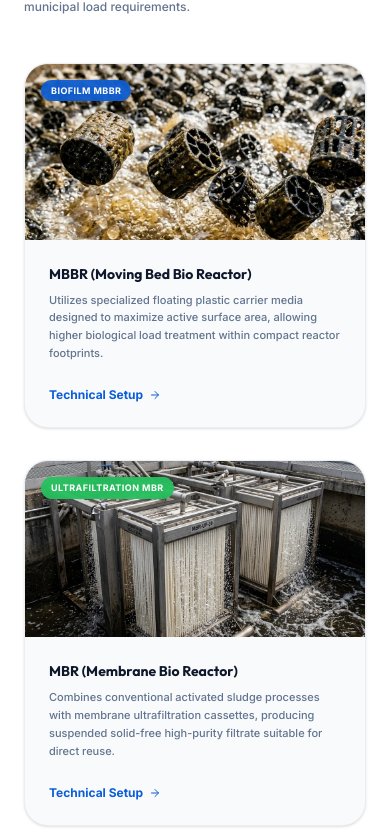
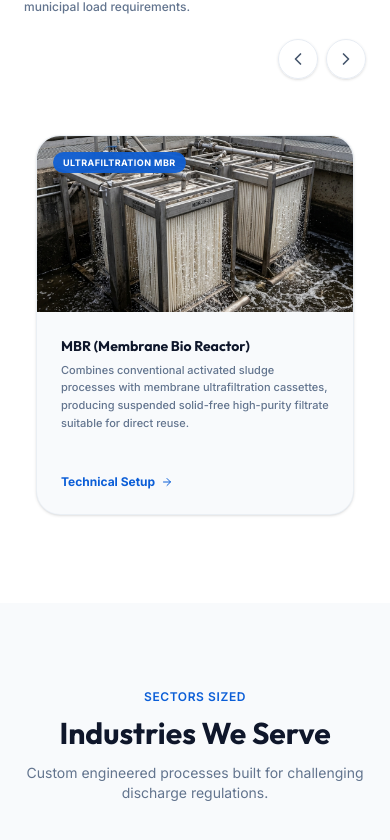
Before and after one commit to RohitChauhan2032/21-century, a React (Vite) app: page / in a window 390 px wide. Shown: the part 7004-7844 px from the top of the page. Built offline with nearby package versions, Linux system fonts and the light colour scheme.

Commit message:
feat: implement infinite loop and hover pause for Technologies Offered slider

```diff
--- a/src/components/pages/Home.jsx
+++ b/src/components/pages/Home.jsx
@@ -7,7 +7,7 @@ const CountUp = ReactCountUp.default || ReactCountUp;
 
 import {
   Shield, Activity, Waves, Droplet, Cpu, ArrowRight, CheckCircle2,
-  MapPin, Clock, Award, Star, HelpCircle, ChevronDown, ChevronRight, Zap, FlaskConical, Network, Users, Globe,
+  MapPin, Clock, Award, Star, HelpCircle, ChevronDown, ChevronLeft, ChevronRight, Zap, FlaskConical, Network, Users, Globe,
   ShieldAlert, Compass, Sparkles, Filter
 } from 'lucide-react';
 
@@ -46,6 +46,53 @@ const bannerStyles = [
   { opacity: 0.75, filter: 'brightness(1.15)' },
   { opacity: 0.85, filter: 'brightness(1.3) contrast(1.05)' }
 ];
+
+const technologiesData = [
+  {
+    id: "mbbr",
+    title: "MBBR (Moving Bed Bio Reactor)",
+    tag: "Biofilm MBBR",
+    image: "/mbbr_media.png",
+    description: "Utilizes specialized floating plastic carrier media designed to maximize active surface area, allowing higher biological load treatment within compact reactor footprints."
+  },
+  {
+    id: "mbr",
+    title: "MBR (Membrane Bio Reactor)",
+    tag: "Ultrafiltration MBR",
+    image: "/mbr_modules.png",
+    description: "Combines conventional activated sludge processes with membrane ultrafiltration cassettes, producing suspended solid-free high-purity filtrate suitable for direct reuse."
+  },
+  {
+    id: "sbr",
+    title: "SBR (Sequential Batch Reactor)",
+    tag: "Batch Dosing SBR",
+    image: "/sbr_decanter.png",
+    description: "Runs equalization, aeration, settling, and clear decanting sequentially within a single basin structure, optimizing energy consumption and control flexibility."
+  },
+  {
+    id: "saff",
+    title: "SAFF (Submerged Aerobic Fixed Film)",
+    tag: "Fixed Film SAFF",
+    image: "/demineralization_plant.png",
+    description: "Utilizes fixed media to support biological growth under continuous aeration, providing stable nitrification and high organic removal efficiency for medium strength effluents."
+  },
+  {
+    id: "asp",
+    title: "ASP (Activated Sludge Process)",
+    tag: "Suspended Growth ASP",
+    image: "/wastewater_plant.png",
+    description: "The classic wastewater treatment utilizing aeration and suspended biological floc to degrade organic matter, followed by sedimentation in secondary clarifiers."
+  },
+  {
+    id: "fab",
+    title: "FAB (Fluidised Aerobic Bio Reactor)",
+    tag: "Fluidized Bed FAB",
+    image: "/filtration_skid.png",
+    description: "Integrates suspended and attached growth by keeping biomass support media fluidized under intensive aeration, boosting overall reactor efficiency and load handling."
+  }
+];
+
+const loopedData = [...technologiesData, ...technologiesData, ...technologiesData];
 
 
 
@@ -115,6 +162,71 @@ export default function Home() {
     }, 4000);
     return () => clearInterval(timer);
   }, []);
+
+  const [currentTech, setCurrentTech] = useState(6); // Start at index 6 (middle copy)
+  const [visibleItems, setVisibleItems] = useState(3);
+  const [isTransitioning, setIsTransitioning] = useState(true);
+  const [isHovered, setIsHovered] = useState(false);
+
+  useEffect(() => {
+    const handleResize = () => {
+      let items = 3;
+      if (window.innerWidth >= 1024) {
+        items = 3;
+      } else if (window.innerWidth >= 768) {
+        items = 2;
+      } else {
+        items = 1;
+      }
+      setVisibleItems(items);
+      setCurrentTech((prev) => {
+        const realLength = technologiesData.length;
+        const offset = prev % realLength;
+        return realLength + offset;
+      });
+    };
+    handleResize();
+    window.addEventListener('resize', handleResize);
+    return () => window.removeEventListener('resize', handleResize);
+  }, []);
+
+  useEffect(() => {
+    if (isHovered) return;
+    const timer = setInterval(() => {
+      setCurrentTech((prev) => prev + 1);
+    }, 4000);
+    return () => clearInterval(timer);
+  }, [isHovered]);
+
+  useEffect(() => {
+    if (!isTransitioning) {
+      const timer = setTimeout(() => {
+        setIsTransitioning(true);
+      }, 50);
+      return () => clearTimeout(timer);
+    }
+  }, [isTransitioning]);
+
+  const nextTech = () => {
+    if (!isTransitioning) return;
+    setCurrentTech((prev) => prev + 1);
+  };
+
+  const prevTech = () => {
+    if (!isTransitioning) return;
+    setCurrentTech((prev) => prev - 1);
+  };
+
+  const handleTransitionEnd = () => {
+    const realLength = technologiesData.length;
+    if (currentTech >= realLength * 2) {
+      setIsTransitioning(false);
+      setCurrentTech((prev) => prev - realLength);
+    } else if (currentTech < realLength) {
+      setIsTransitioning(false);
+      setCurrentTech((prev) => prev + realLength);
+    }
+  };
 
   const coreServices = servicesData.slice(0, 8);
   const featuredIndustries = industriesData.slice(0, 6);
@@ -487,110 +599,87 @@ export default function Home() {
       </section>
 
       {/* Technologies Offered Section (New) */}
-      <section className="py-20 px-6 md:px-12 bg-white">
+      <section className="py-20 px-6 md:px-12 bg-white overflow-hidden">
         <div className="max-w-7xl mx-auto">
           <div className="flex flex-col md:flex-row justify-between items-start md:items-end gap-6 mb-12">
             <div>
               <span className="text-xs font-semibold uppercase tracking-wider text-primary">Biological Systems</span>
               <h2 className="text-3xl font-bold font-display text-slate-900 mt-2">Technologies Offered</h2>
             </div>
+            <div className="flex flex-col sm:flex-row items-start sm:items-center gap-6">
               <p className="text-slate-500 text-xs md:text-sm max-w-md font-medium">
                 We integrate patent-driven, high-efficiency biological systems tailored for complex industrial streams and municipal load requirements.
               </p>
+              <div className="flex gap-2 shrink-0 self-end sm:self-center">
+                <button
+                  onClick={prevTech}
+                  className="w-10 h-10 rounded-full border border-slate-200/80 hover:border-primary/50 flex items-center justify-center hover:bg-primary/5 active:bg-primary/10 transition-all text-slate-600 hover:text-primary shadow-sm cursor-pointer"
+                  aria-label="Previous technologies"
+                >
+                  <ChevronLeft className="w-5 h-5" />
+                </button>
+                <button
+                  onClick={nextTech}
+                  className="w-10 h-10 rounded-full border border-slate-200/80 hover:border-primary/50 flex items-center justify-center hover:bg-primary/5 active:bg-primary/10 transition-all text-slate-600 hover:text-primary shadow-sm cursor-pointer"
+                  aria-label="Next technologies"
+                >
+                  <ChevronRight className="w-5 h-5" />
+                </button>
+              </div>
+            </div>
           </div>
 
-          <div className="grid grid-cols-1 md:grid-cols-3 gap-8">
-            {/* Tech 1 */}
-            <div className="bg-slate-50 border border-slate-200/60 rounded-3xl overflow-hidden shadow-sm hover:shadow-md transition-all duration-300 flex flex-col group">
+          <div
+            className="overflow-hidden w-full relative"
+            onMouseEnter={() => setIsHovered(true)}
+            onMouseLeave={() => setIsHovered(false)}
+            onTouchStart={() => setIsHovered(true)}
+            onTouchEnd={() => setIsHovered(false)}
+          >
+            <div
+              className={`flex ${isTransitioning ? 'transition-transform duration-500 ease-out' : ''} py-2`}
+              style={{
+                transform: `translateX(calc(-${currentTech} * (100% / ${visibleItems})))`
+              }}
+              onTransitionEnd={handleTransitionEnd}
+            >
+              {loopedData.map((tech, idx) => (
+                <div
+                  key={`${tech.id}-${idx}`}
+                  style={{ width: `calc(100% / ${visibleItems})` }}
+                  className="px-3 shrink-0 flex-grow-0"
+                >
+                  <div className="bg-slate-50 border border-slate-200/60 rounded-3xl overflow-hidden shadow-sm hover:shadow-md transition-all duration-300 h-[380px] flex flex-col group">
                     <div className="h-44 overflow-hidden relative">
                       <img
-                  src="/mbbr_media.png"
-                  alt="MBBR Technology"
+                        src={tech.image}
+                        alt={tech.title}
                         className="w-full h-full object-cover group-hover:scale-105 transition-transform duration-500"
                       />
                       <div className="absolute top-4 left-4 bg-primary/90 backdrop-blur-sm text-white text-[9px] font-bold px-2.5 py-1 rounded-full uppercase tracking-wider">
-                  Biofilm MBBR
+                        {tech.tag}
                       </div>
                     </div>
-              <div className="p-6 flex flex-col justify-between flex-grow gap-4">
-                <div className="flex flex-col gap-2">
-                  <h4 className="font-bold text-slate-900 text-sm font-display group-hover:text-primary transition-colors">
-                    MBBR (Moving Bed Bio Reactor)
+                    <div className="p-6 flex flex-col justify-between flex-grow gap-3">
+                      <div className="flex flex-col gap-1.5">
+                        <h4 className="font-bold text-slate-900 text-sm font-display group-hover:text-primary transition-colors line-clamp-1">
+                          {tech.title}
                         </h4>
-                  <p className="text-[11px] text-slate-500 leading-relaxed font-medium">
-                    Utilizes specialized floating plastic carrier media designed to maximize active surface area, allowing higher biological load treatment within compact reactor footprints.
+                        <p className="text-[11px] text-slate-500 leading-relaxed font-medium line-clamp-4">
+                          {tech.description}
                         </p>
                       </div>
                       <Link
                         to="/services"
-                  className="text-xs font-bold text-primary flex items-center gap-1.5 hover:text-secondary transition-colors mt-2"
+                        className="text-xs font-bold text-primary flex items-center gap-1.5 hover:text-secondary transition-colors mt-auto self-start"
                       >
                         <span>Technical Setup</span>
                         <ArrowRight className="w-3 h-3" />
                       </Link>
                     </div>
                   </div>
-
-            {/* Tech 2 */}
-            <div className="bg-slate-50 border border-slate-200/60 rounded-3xl overflow-hidden shadow-sm hover:shadow-md transition-all duration-300 flex flex-col group">
-              <div className="h-44 overflow-hidden relative">
-                <img
-                  src="/mbr_modules.png"
-                  alt="MBR Technology"
-                  className="w-full h-full object-cover group-hover:scale-105 transition-transform duration-500"
-                />
-                <div className="absolute top-4 left-4 bg-secondary/90 backdrop-blur-sm text-white text-[9px] font-bold px-2.5 py-1 rounded-full uppercase tracking-wider">
-                  Ultrafiltration MBR
                 </div>
-              </div>
-              <div className="p-6 flex flex-col justify-between flex-grow gap-4">
-                <div className="flex flex-col gap-2">
-                  <h4 className="font-bold text-slate-900 text-sm font-display group-hover:text-primary transition-colors">
-                    MBR (Membrane Bio Reactor)
-                  </h4>
-                  <p className="text-[11px] text-slate-500 leading-relaxed font-medium">
-                    Combines conventional activated sludge processes with membrane ultrafiltration cassettes, producing suspended solid-free high-purity filtrate suitable for direct reuse.
-                  </p>
-                </div>
-                <Link
-                  to="/services"
-                  className="text-xs font-bold text-primary flex items-center gap-1.5 hover:text-secondary transition-colors mt-2"
-                >
-                  <span>Technical Setup</span>
-                  <ArrowRight className="w-3 h-3" />
-                </Link>
-              </div>
-            </div>
-
-            {/* Tech 3 */}
-            <div className="bg-slate-50 border border-slate-200/60 rounded-3xl overflow-hidden shadow-sm hover:shadow-md transition-all duration-300 flex flex-col group">
-              <div className="h-44 overflow-hidden relative">
-                <img
-                  src="/sbr_decanter.png"
-                  alt="SBR Technology"
-                  className="w-full h-full object-cover group-hover:scale-105 transition-transform duration-500"
-                />
-                <div className="absolute top-4 left-4 bg-primary/90 backdrop-blur-sm text-white text-[9px] font-bold px-2.5 py-1 rounded-full uppercase tracking-wider">
-                  Batch Dosing SBR
-                </div>
-              </div>
-              <div className="p-6 flex flex-col justify-between flex-grow gap-4">
-                <div className="flex flex-col gap-2">
-                  <h4 className="font-bold text-slate-900 text-sm font-display group-hover:text-primary transition-colors">
-                    SBR (Sequential Batch Reactor)
-                  </h4>
-                  <p className="text-[11px] text-slate-500 leading-relaxed font-medium">
-                    Runs equalization, aeration, settling, and clear decanting sequentially within a single basin structure, optimizing energy consumption and control flexibility.
-                  </p>
-                </div>
-                <Link
-                  to="/services"
-                  className="text-xs font-bold text-primary flex items-center gap-1.5 hover:text-secondary transition-colors mt-2"
-                >
-                  <span>Technical Setup</span>
-                  <ArrowRight className="w-3 h-3" />
-                </Link>
-              </div>
+              ))}
             </div>
           </div>
         </div>
```
Lines whose indentation alone changed are shown as unchanged.
